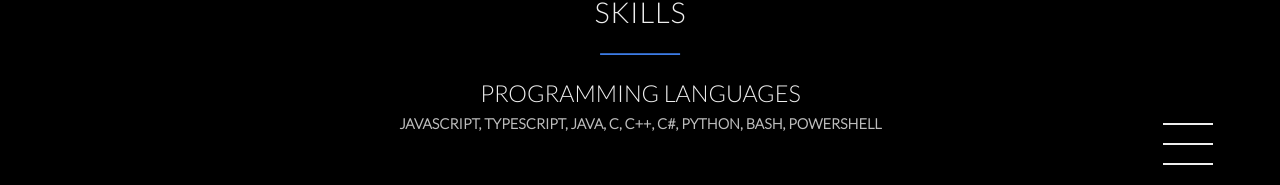
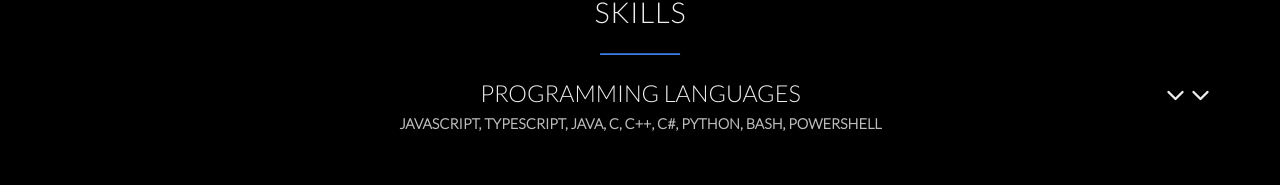
Before and after one commit to cyh0968/portfolio-website, a Next.js app: page /about in a window 1280 px wide. Shown: the part 577-762 px from the top of the page. Built offline with nearby package versions, Linux system fonts and the light colour scheme.

Commit message:
added new icons for navigation button

```diff
--- a/components/layout/navigation/navigation.component.jsx
+++ b/components/layout/navigation/navigation.component.jsx
@@ -1,4 +1,5 @@
 import styles from './navigation.module.scss';
+import { ChevronDown, ChevronUp } from '../../ui-components';
 import Link from 'next/link';
 import { useState } from 'react';
 
@@ -14,7 +15,7 @@ function Navigation() {
     function handleOnClick() {
         setCheckboxStatus(false);
     }
-
+    // <span className={styles.icon}>&nbsp;</span>
     return (
         <>
             <input
@@ -25,7 +26,8 @@ function Navigation() {
                 id="toggle"
             />
             <label htmlFor="toggle" className={styles.toggleButton}>
-                <span className={styles.icon}>&nbsp;</span>
+                <ChevronDown classNmae={styles.iconUp}></ChevronDown>
+                <ChevronDown classNmae={styles.iconDown}></ChevronDown>
                 &nbsp;
             </label>
             {isChecked ? (
--- a/components/layout/navigation/navigation.module.scss
+++ b/components/layout/navigation/navigation.module.scss
@@ -34,7 +34,6 @@
 .icon {
     position: relative;
     margin-top: 3rem;
-
     &,
     &::before,
     &::after {
@@ -58,6 +57,12 @@
     &::after {
         top: 1rem;
     }
+}
+
+.iconUp {
+}
+
+.iconDown {
 }
 
 .item {
--- a/components/ui-components/icons/index.js
+++ b/components/ui-components/icons/index.js
@@ -3,3 +3,5 @@ export { IoLogoGithub as GithubIcon } from 'react-icons/io5';
 export { IoLogoTwitter as TwitterIcon } from 'react-icons/io5';
 export { IoMailOutline as MailIcon } from 'react-icons/io5';
 export { IoDocumentOutline as ResumeIcon } from 'react-icons/io5';
+export { IoChevronDown as ChevronDown } from 'react-icons/io5';
+export { IoChevronUp as ChevronUp } from 'react-icons/io5';
--- a/components/ui-components/index.js
+++ b/components/ui-components/index.js
@@ -1 +1 @@
-export { LinkedInIcon, GithubIcon, TwitterIcon, MailIcon, ResumeIcon } from './icons';
+export { LinkedInIcon, GithubIcon, TwitterIcon, MailIcon, ResumeIcon, ChevronDown, ChevronUp } from './icons';
```
